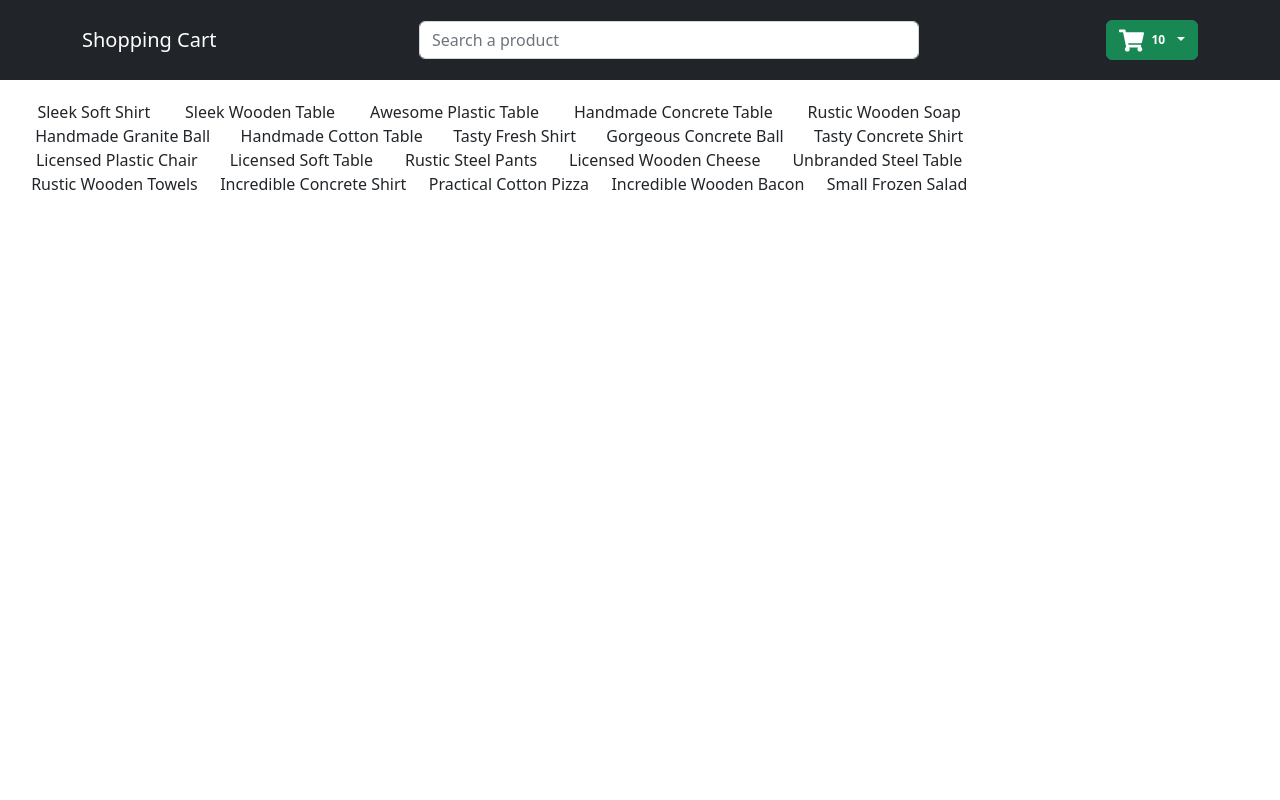
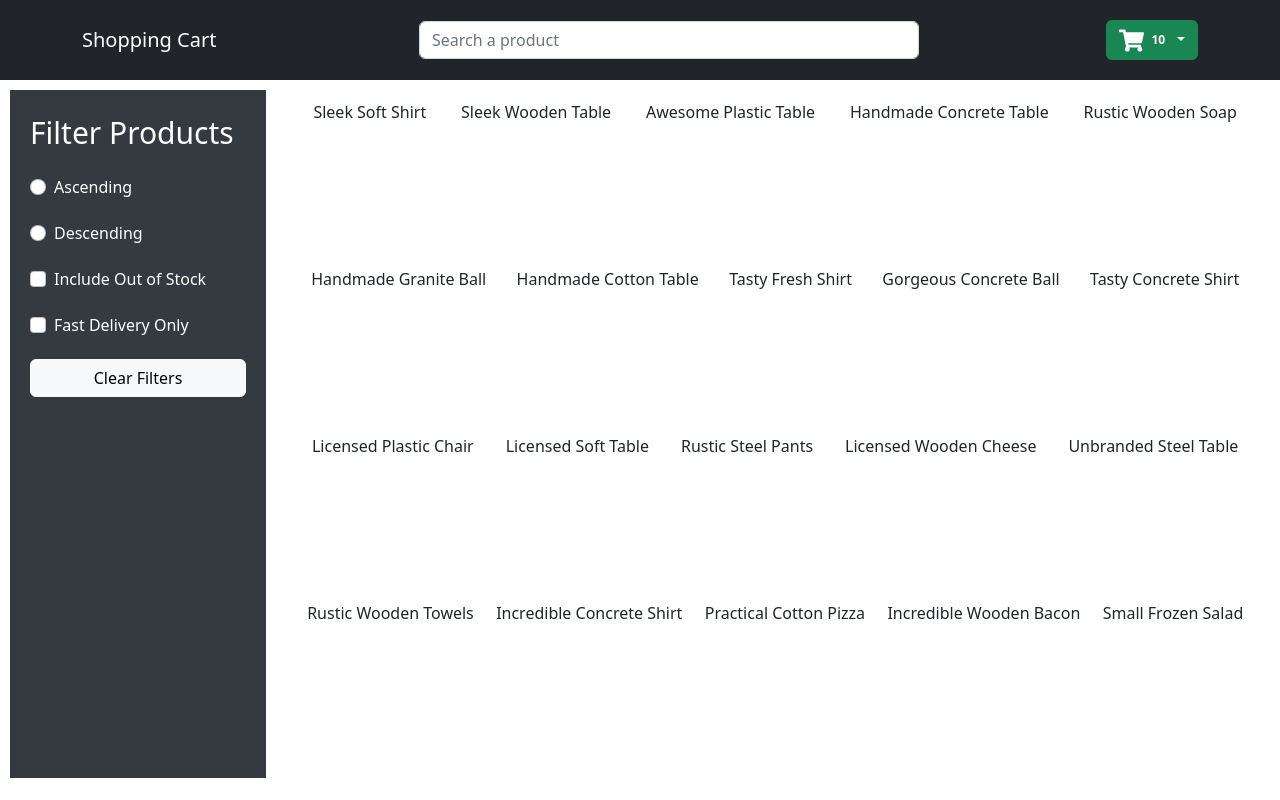
Before and after one commit to akshaybandivadekar/shopping-cart, a React (Create React App) app: page / in a window 1280 px wide. Built offline with nearby package versions, Linux system fonts and the light colour scheme.

Commit message:
Filter Component UI

```diff
--- /dev/null
+++ b/src/components/Filters.js
@@ -0,0 +1,53 @@
+
+import { Button, Form } from 'react-bootstrap';
+
+const Filters = () => {
+  return (
+    <div className='filters'>
+      <span className='title'>Filter Products</span>
+      <span>
+        <Form.Check
+          inline
+          label='Ascending'
+          name='group1'
+          type='radio'
+          id='inline-1'
+        />
+      </span>
+      <span>
+        <Form.Check
+          inline
+          label='Descending'
+          name='group1'
+          type='radio'
+          id='inline-2'
+        />
+      </span>
+      <span>
+        <Form.Check
+          inline
+          label='Include Out of Stock'
+          name='group1'
+          type='checkbox'
+          id='inline-3'
+        />
+      </span>
+      <span>
+        <Form.Check
+          inline
+          label='Fast Delivery Only'
+          name='group1'
+          type='checkbox'
+          id='inline-4'
+        />
+      </span>
+      {/* <span>
+        <label style={{ paddingRight: 10 }}>Rating: </label>
+        <Rating rating={byRating} style={{ cursor: 'pointer' }} />
+      </span> */}
+      <Button variant='light'>Clear Filters</Button>
+    </div>
+  );
+};
+
+export default Filters;
--- a/src/components/Home.js
+++ b/src/components/Home.js
@@ -1,4 +1,5 @@
 import { CartState } from '../context/Context';
+import Filters from './Filters';
 import SingleProduct from './SingleProduct';
 import './styles.css';
 
@@ -9,6 +10,7 @@
   console.log(products);
   return (
     <div className='home'>
+      <Filters />
       <div className='productContainer'>
         {products.map((product) => {
           return <SingleProduct product={product} key={product.id} />;
--- a/src/components/styles.css
+++ b/src/components/styles.css
@@ -9,3 +9,22 @@
   flex-wrap: wrap;
   justify-content: space-around;
 }
+
+.filters {
+  background-color: #343a40;
+  color: white;
+  padding: 20px;
+  display: flex;
+  flex-direction: column;
+  width: 20%;
+  margin: 10px;
+  height: 86vh;
+}
+
+.filters > span {
+  padding-bottom: 20px;
+}
+
+.title {
+  font-size: 30px;
+}
```
